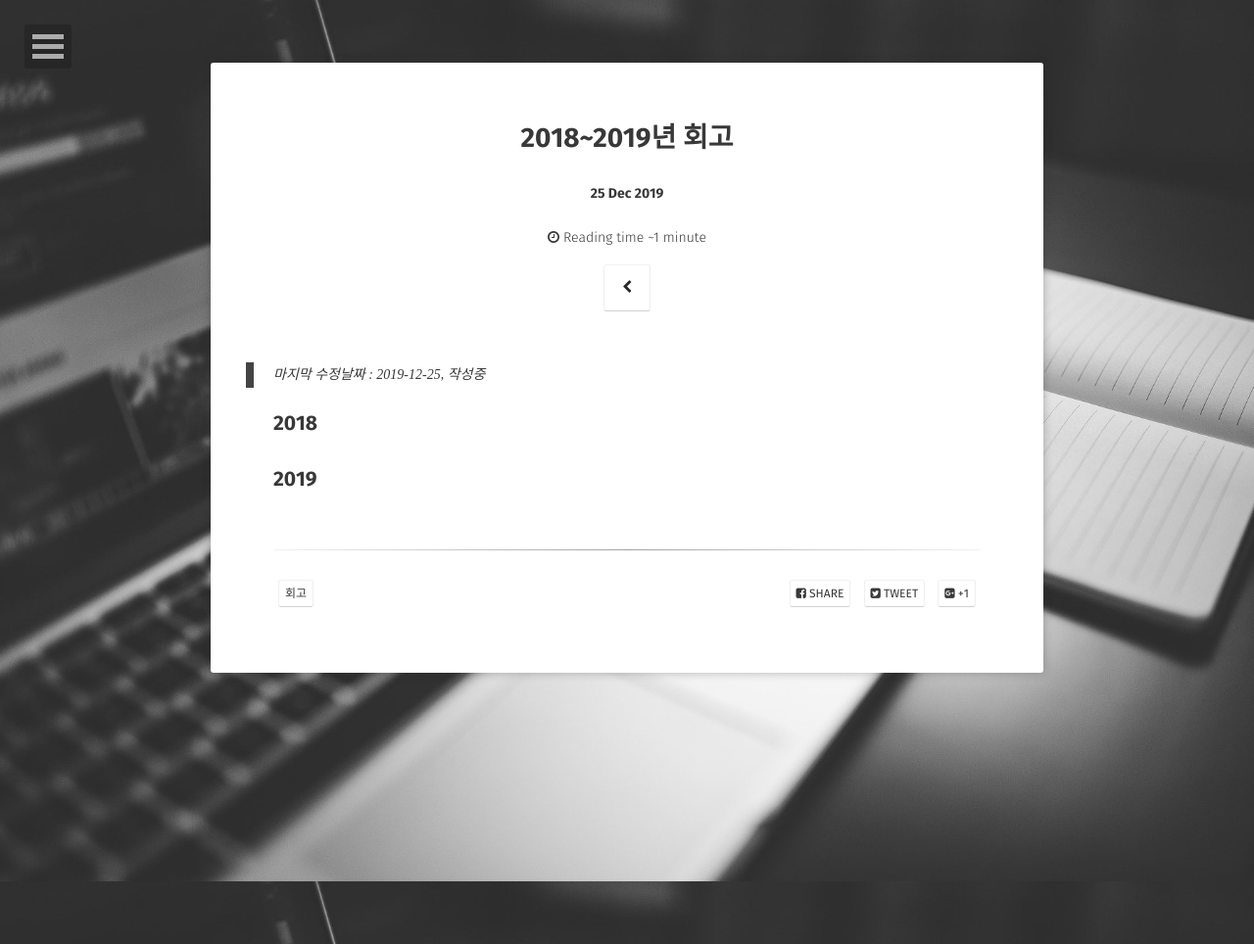
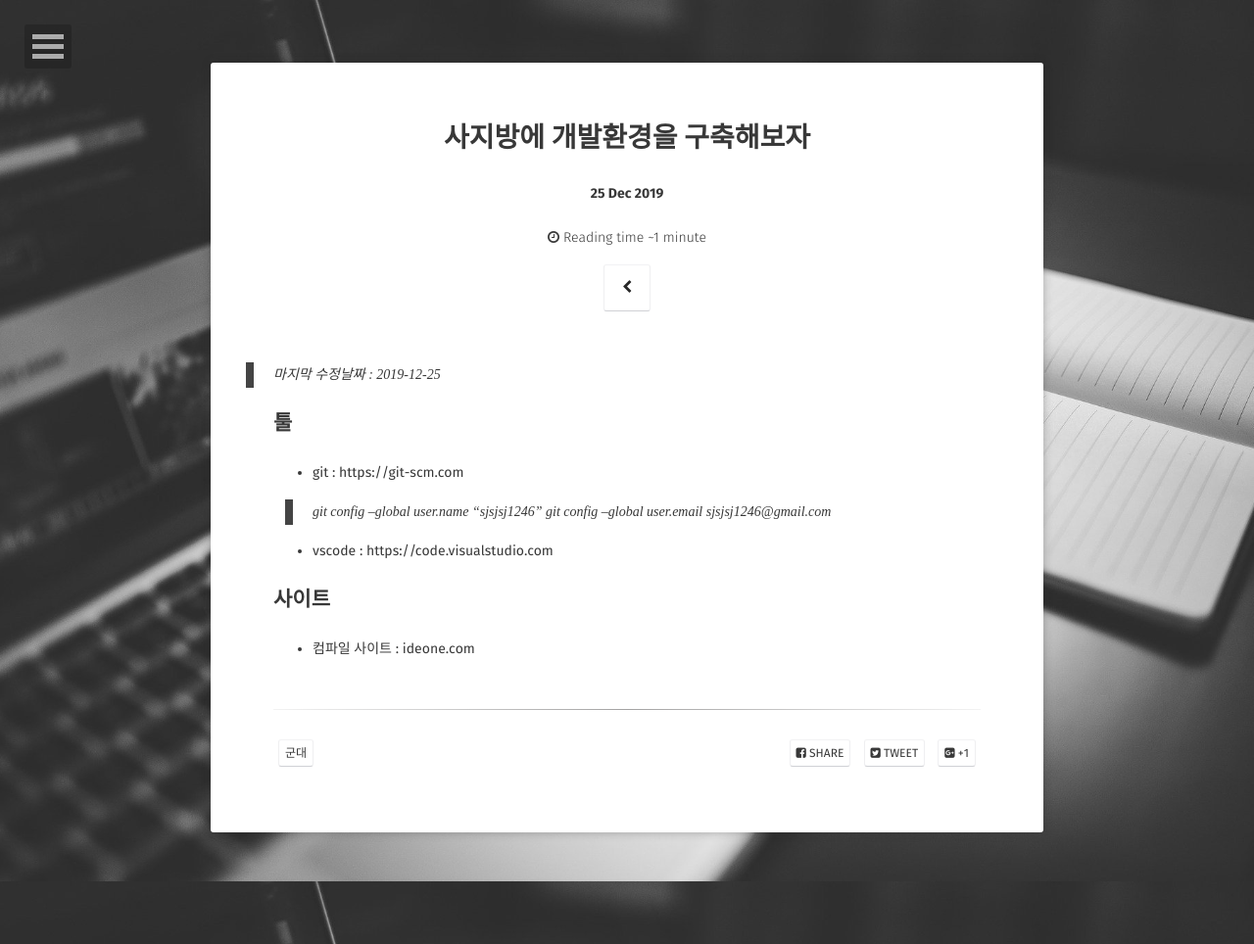
Before and after one commit to sjsjsj1246/sjsjsj1246.github.io, a Jekyll site: the page built from _posts/2019-12-25-사지방에-개발환경을-구축해보자.md, in a window 1280 px wide. Shown: the whole page at 98% size. Built offline with Jekyll 4.4.1, drawn with Linux system fonts in a browser that asks for light colours; some web fonts are replaced.

Commit message:
UPDATE
게시물 수정

```diff
--- a/_posts/2019-12-25-사지방에-개발환경을-구축해보자.md
+++ b/_posts/2019-12-25-사지방에-개발환경을-구축해보자.md
@@ -1,17 +1,23 @@
 ---
 layout: post
-type: writing
-title:  "2018~2019년 회고"
+type: de
+title:  "사지방에 개발환경을 구축해보자"
 date:   2019-12-25
 excerpt: "."
 tag:
-- "회고"
+- "군대"
 comments: false
 ---
 
->마지막 수정날짜 : 2019-12-25, 작성중
+>마지막 수정날짜 : 2019-12-25
 
-## 2018
+## 툴
 
+- git : https://git-scm.com
+    >git config --global user.name "sjsjsj1246"
+     git config --global user.email sjsjsj1246@gmail.com
+- vscode : https://code.visualstudio.com
 
-## 2019
+## 사이트
+
+- 컴파일 사이트 : ideone.com
```
Also changed, not shown: _posts/2019-12-25-2018~2019회고.md (+17 -0 lines).
